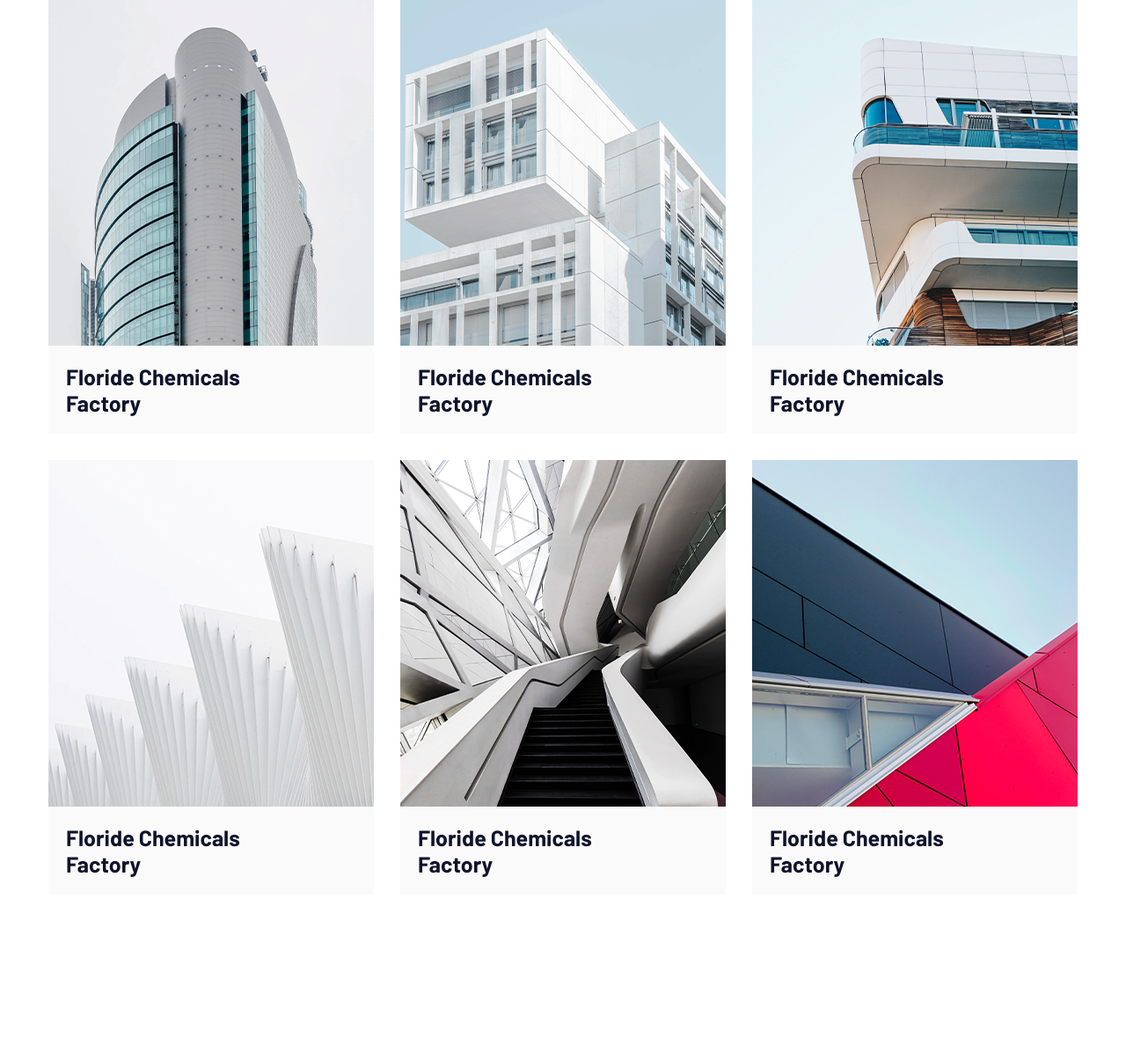
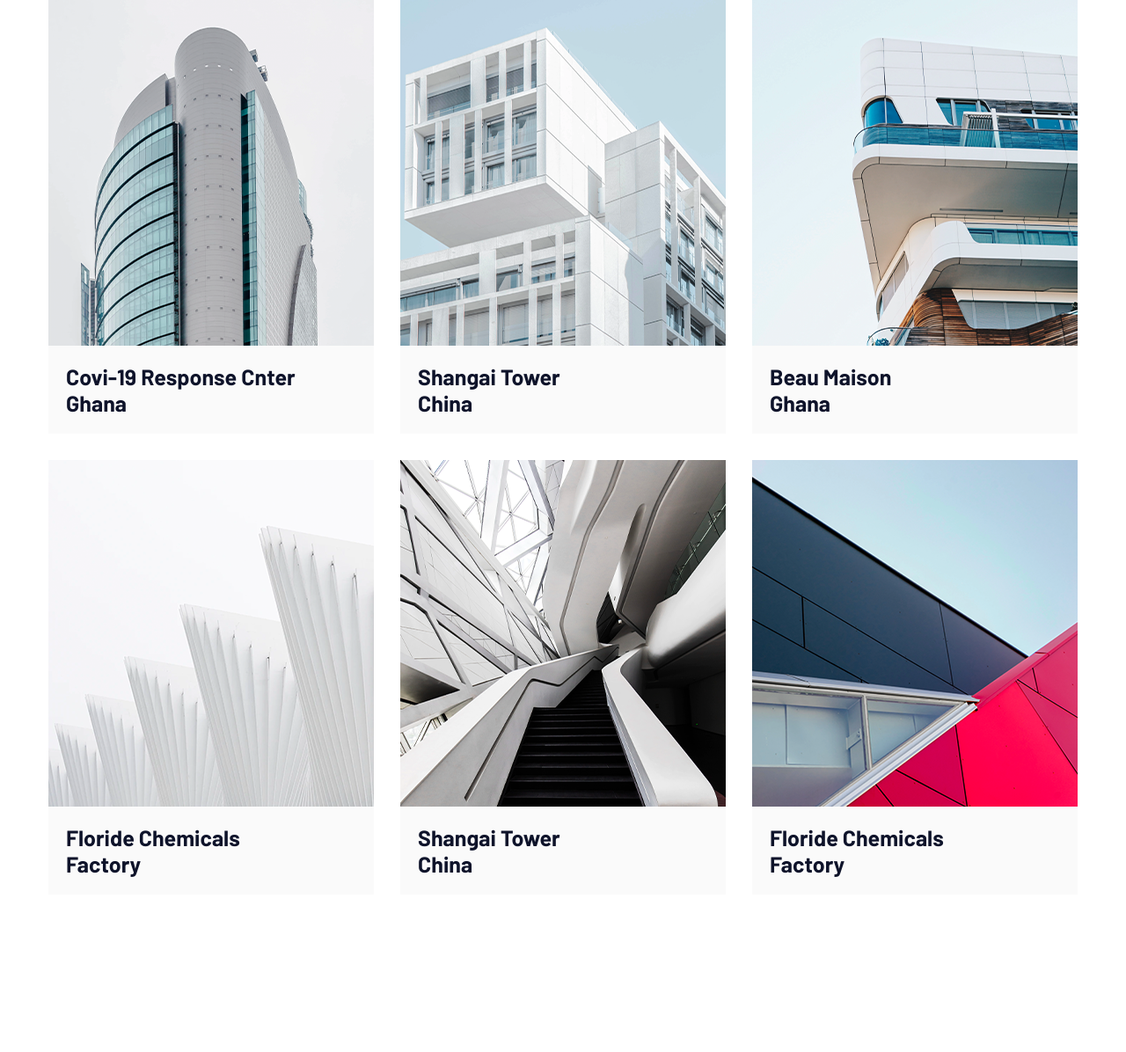
Before and after one commit to 678Elaine/arqengineering, a PHP site: page / in a window 1280 px wide. Shown: the part 2719-3915 px from the top of the page at 88% size. Run offline with PHP 8.4, Linux system fonts and the light colour scheme; some libraries are stand-ins or nearby versions.

Commit message:
Update index.php

```diff
--- a/index.php
+++ b/index.php
@@ -303,8 +303,8 @@
                                                 </div>
                                                 <div class="project-cap">
                                                     <a href="project_details.html" class="plus-btn"><i class="ti-plus"></i></a>
-                                                    <h4><a href="project_details.html">Floride Chemicals</a></h4>
-                                                    <h4><a href="project_details.html">Factory</a></h4>
+                                                    <h4><a href="project_details.html">Covi-19 Response Cnter</a></h4>
+                                                    <h4><a href="project_details.html">Ghana</a></h4>
                                                 </div>
                                             </div>
                                         </div>
@@ -315,8 +315,8 @@
                                                 </div>
                                                 <div class="project-cap">
                                                     <a href="project_details.html" class="plus-btn"><i class="ti-plus"></i></a>
-                                                   <h4><a href="project_details.html">Floride Chemicals</a></h4>
-                                                    <h4><a href="project_details.html">Factory</a></h4>
+                                                   <h4><a href="project_details.html">Shangai Tower</a></h4>
+                                                    <h4><a href="project_details.html">China</a></h4>
                                                 </div>
                                             </div>
                                         </div>
@@ -327,8 +327,8 @@
                                                 </div>
                                                 <div class="project-cap">
                                                     <a href="project_details.html" class="plus-btn"><i class="ti-plus"></i></a>
-                                                   <h4><a href="project_details.html">Floride Chemicals</a></h4>
-                                                    <h4><a href="project_details.html">Factory</a></h4>
+                                                   <h4><a href="project_details.html">Beau Maison</a></h4>
+                                                    <h4><a href="project_details.html">	Ghana </a></h4>
                                                 </div>
                                             </div>
                                         </div>
@@ -351,8 +351,8 @@
                                                 </div>
                                                 <div class="project-cap">
                                                     <a href="project_details.html" class="plus-btn"><i class="ti-plus"></i></a>
-                                                   <h4><a href="project_details.html">Floride Chemicals</a></h4>
-                                                    <h4><a href="project_details.html">Factory</a></h4>
+                                                   <h4><a href="project_details.html">Shangai Tower</a></h4>
+                                                    <h4><a href="project_details.html">China</a></h4>
                                                 </div>
                                             </div>
                                         </div>
```
